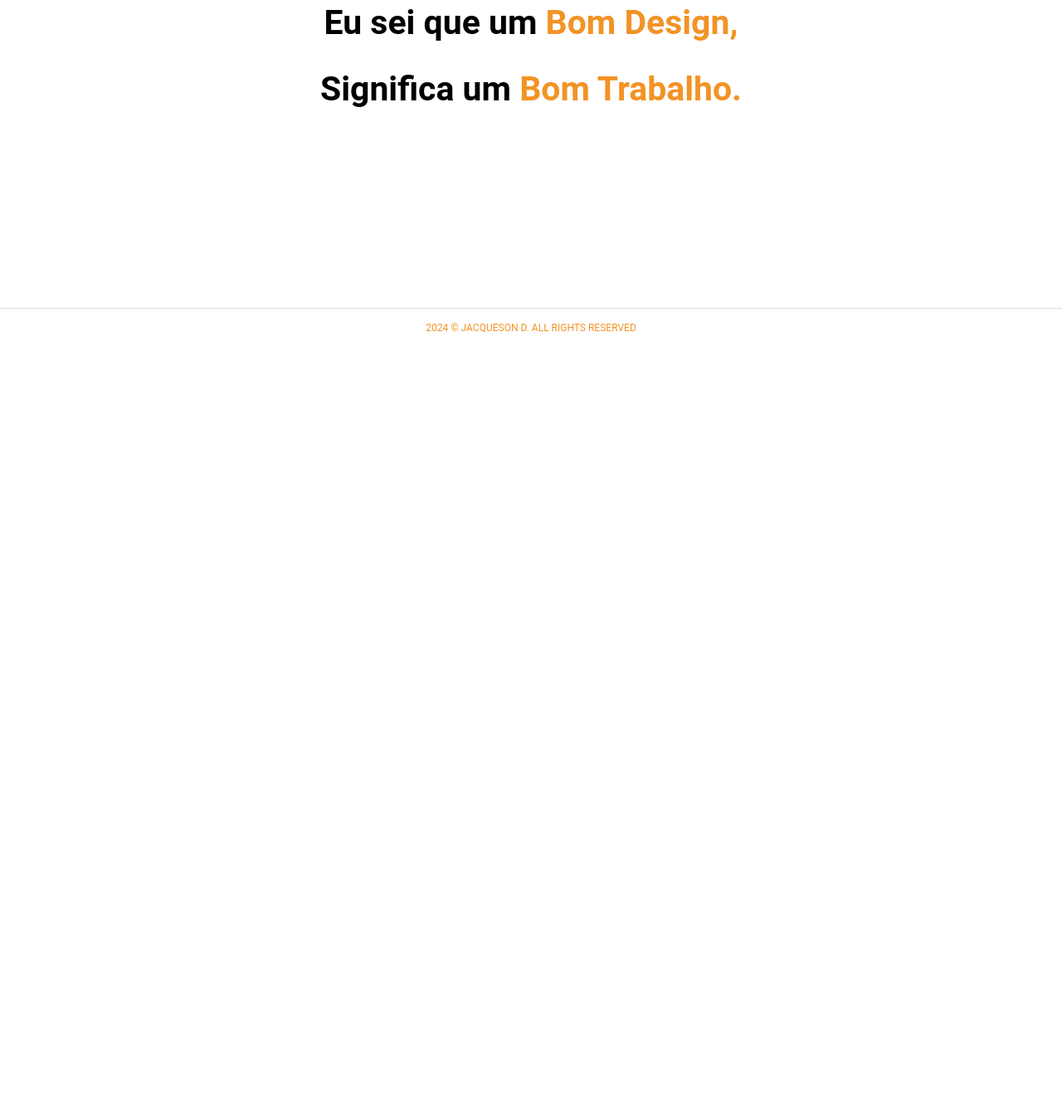
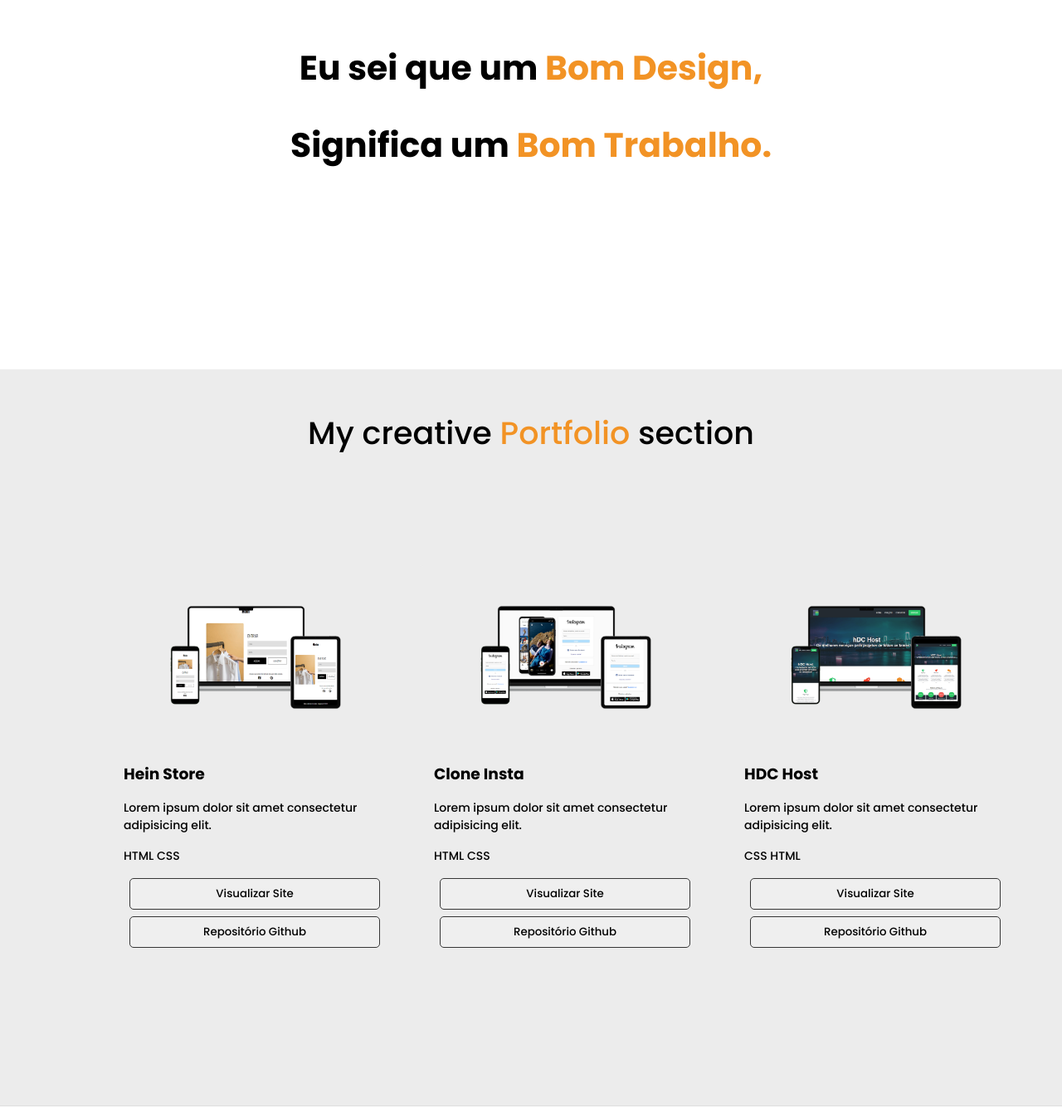
Before and after one commit to JacquesonLima/portfolio, a plain HTML site: page index.html in a window 1280 px wide. Shown: the part 669-2004 px from the top of the page at 83% size. Before the commit the page ends 1087 px from the top, so only its background shows below. Drawn offline with Linux system fonts and the light colour scheme.

Commit message:
add projects container

```diff
--- a/css/styles.css
+++ b/css/styles.css
@@ -1,8 +1,9 @@
+@import url('https://fonts.googleapis.com/css2?family=Poppins:wght@200;500;700&display=swap');
+
 * {
     padding: 0;
     margin: 0;
-    font-family: 'Inter', sans-serif;
-    font-family: 'Roboto', sans-serif;
+    font-family: 'Poppins', sans-serif;
 }
 
 a {
@@ -106,7 +107,6 @@ ul {
 }
 
 #navbar-links a {
-    font-family: 'Poppins', sans-serif;
     font-weight: bold;
     color: rgba(0, 0, 0, 0.75)
 }
@@ -156,7 +156,7 @@ ul {
 
 .title {
     color: #000;
-    font-size: 50px;
+    font-size: 46px;
     font-weight: 900;
     min-width: 250px;
     margin-top: 6rem;
@@ -168,12 +168,11 @@ ul {
     color: #363636;
     margin: 0 auto;
     max-width: 40%;
-    font-family: 'Poppins', sans-serif;
     font-size: 17px;
 }
 
 #main-container .message {
-    margin: 7rem 3rem 3rem;
+    margin: 10rem 3rem 3rem;
     font-size: 35px;
 }
 
@@ -185,9 +184,90 @@ ul {
     color: #F29325;
 }
 
+.projects-container {
+    background-color: #ececec;
+}
+
+.projects-container h2 {
+    font-size: 38px;
+    font-weight: 500;
+    text-align: center;
+    margin-bottom: 8rem;
+    padding-top: 3rem;
+}
+
+.projects-container span {
+    color: #F29325;
+}
+
+.projects ul {
+    display: flex;
+    margin: 0 auto;
+    max-width: 80%;
+    gap: 1rem;
+}
+
+.projects li {
+    flex: 1 1 200px;
+    border: 1px solid #ececec;
+    border-radius: 15px;
+    max-width: 21rem;
+    height: 75vh;
+    padding: 10px;
+    margin-bottom: 2rem;
+}
+
+.projects li:hover {
+    border: 1px solid #ddd;
+    border-radius: 15px;
+}
+
+.projects li img {
+    border: 1px solid #ececec;
+    border-radius: 15px;
+    margin: 0.5rem;
+    width: 20rem;
+    transition: 0.5s;
+    max-height: 214px;
+}
+
+.projects li img:hover {
+    border: 1px solid #e6e6e6;
+    transition: 0.5s;
+    box-shadow: 2px 2px 30px 20px rgb(153, 153, 153, 0.5);
+    border-radius: 15px;
+}
+
+.projects h3 {
+    padding-top: 1rem;
+    margin: 0 10px;
+}
+
+.projects p {
+    font-size: 14px;
+    margin: 1rem 10px;
+}
+
+.projects input {
+    display: block;
+    width: 90%;
+    margin: 0 auto;
+    padding: 0.5rem;
+    margin-bottom: 0.5rem;
+    outline: none;
+    border: 1px solid #363636;
+    border-radius: 5px;
+}
+
+.projects input:hover {
+    cursor: pointer;
+    color: #F29325;
+    transition: 0.5s;
+    background-color: #dfdfdf;
+}
+
 #footer {
     border-top: 1px solid #dfdfdf;
-    font-family: 'Poppins', sans-serif;
     font-size: 12px;
     text-align: center;
     color: #F29325;
--- a/index.html
+++ b/index.html
@@ -47,6 +47,31 @@
       </article>
     </main>
   </div>
+  <div class="projects-container">
+    <h2>My creative <span>Portfolio</span> section</h2>
+    <div class="projects">
+      <ul>
+        <li><img src="./img/hein-page.png" alt="img">
+        <a href="#"><h3>Hein Store</h3></a>
+        <p>Lorem ipsum dolor sit amet consectetur adipisicing elit.</p>
+        <p>HTML CSS</p>
+        <input type="submit" value="Visualizar Site">
+        <input type="submit" value="Repositório Github"></li>
+        <li><img src="./img/clone-insta.png" alt="img">
+        <a href="#"><h3>Clone Insta</h3></a>
+        <p>Lorem ipsum dolor sit amet consectetur adipisicing elit.</p>
+        <p>HTML CSS</p>
+        <input type="submit" value="Visualizar Site">
+        <input type="submit" value="Repositório Github"></li>
+        <li><img src="./img/hdc-host.png" alt="img">
+        <a href="#"><h3>HDC Host</h3></a>
+        <p>Lorem ipsum dolor sit amet consectetur adipisicing elit.</p>
+        <p>CSS HTML</p>
+        <input type="submit" value="Visualizar Site">
+        <input type="submit" value="Repositório Github"></li>
+      </ul>
+    </div>
+  </div>
   <footer id="footer">
     <p>2024 &copy; JACQUESON D. ALL RIGHTS RESERVED</p>
   </footer>
```
Also changed, not shown: img/clone-insta.png (added), img/hdc-host.png (added), img/hein-page.png (added).
